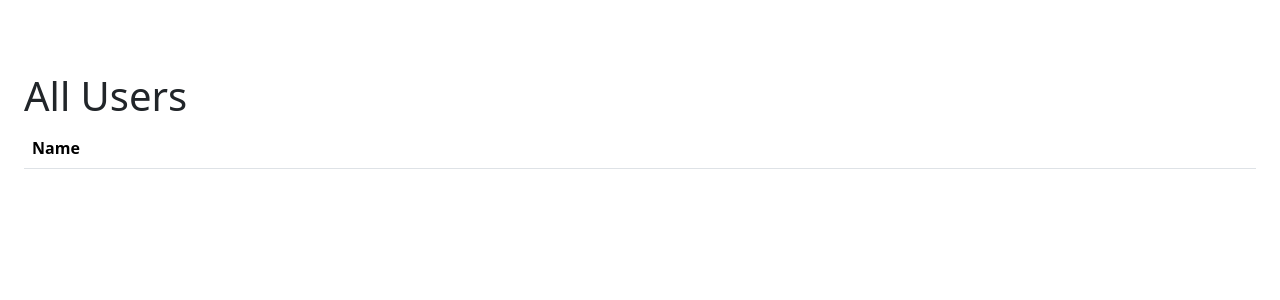
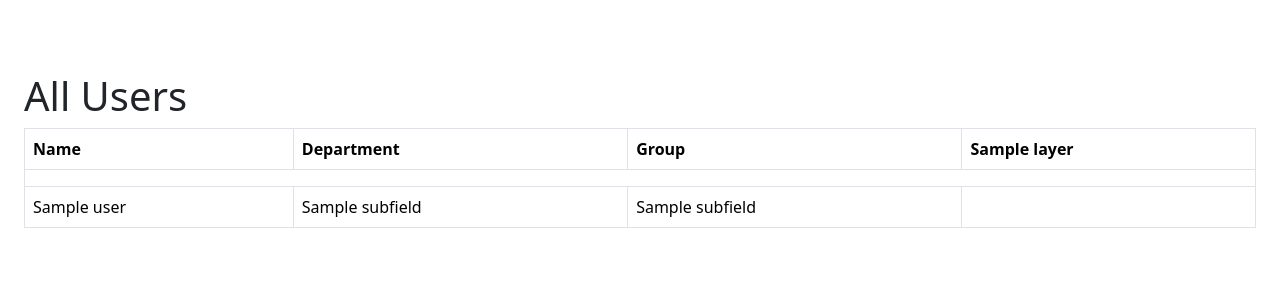
Before and after one commit to plainxjane/Access-Control-Interface, a Flask app: template templates/users.html in a window 1280 px wide. Shown: the part 56-356 px from the top of the page. Run offline with Flask 3, Linux system fonts and the light colour scheme; the template is opened without the code that fills it: most values are stand-ins (such as "Sample title", 1, 10 or a date in 2020); lists and menus that the app fills with data are empty; parts of the project's set-up code (start-up, migrations or seed data) failed here and were passed over.

Commit message:
users access to layers

```diff
--- a/main.py
+++ b/main.py
@@ -38,7 +38,6 @@ def login():
 def add_layer():
     add_layer_form = AddLayerForm()
 
-
     if request.method == 'POST' and add_layer_form.validate_on_submit():
         # process the form data
         name = add_layer_form.name.data
@@ -73,12 +72,12 @@ def add_layer():
 
 
 @app.route('/layers')
-def layers():
+def all_layers():
     db = get_db()
     cursor = db.cursor()
     cursor.execute('SELECT * FROM layers')
     rows = cursor.fetchall()
-    print(rows)
+
     return render_template('layers.html', rows=rows)
 
 
@@ -86,38 +85,76 @@ def layers():
 def add_user():
     add_user_form = AddUserForm()
 
-    # query layers in database
-    db = get_db()
-    cursor = db.cursor()
-    query = ' SELECT id, name FROM layers '
-    cursor.execute(query)
-    layers = cursor.fetchall()
-
-    # populate the form choices with the layers in database
-    add_user_form.editor.choices = [str(layer[1]) for layer in layers ]
-    add_user_form.viewer.choices = [str(layer[1]) for layer in layers ]
-    add_user_form.download_attachments.choices = [str(layer[1]) for layer in layers ]
-
     if request.method == 'POST' and add_user_form.validate_on_submit():
         name = add_user_form.name.data
+        departments = add_user_form.department.data
+        groups = add_user_form.groups.data
         editor = add_user_form.editor.data
         viewer = add_user_form.viewer.data
         download_attachments = add_user_form.download_attachments.data
 
-        return redirect(url_for('layers'))
+        # convert lists into comma-separated strings
+        department_string = ', '.join(departments)
+        group_string = ', '.join(groups)
+        editor_string = ', '.join(editor)
+        viewer_string = ', '.join(viewer)
+        download_attachments_string = ', '.join(download_attachments)
+
+        # insert into SQLite database
+        try:
+            conn = sqlite3.connect(DATABASE)
+            cursor = conn.cursor()
+
+            cursor.execute('''
+                    INSERT INTO users (name, department, groups, editor, viewer, download_attachments )
+                    VALUES (?, ?, ?, ?, ?, ?)
+                    ''', (name, department_string, group_string, editor_string, viewer_string, download_attachments_string))
+
+            conn.commit()
+            conn.close()
+
+            print("User added successfully!")
+            return redirect(url_for('users'))
+
+        except sqlite3.Error as e:
+            print(f"An error: {e}")
 
     else:
         return render_template('add_user.html', form=add_user_form)
 
 
 @app.route('/update_user', methods=['POST', 'GET'])
-def update_user():
+def update_user(id):
     pass
 
 
-@app.route('/user_management')
-def users():
-    return render_template('users.html')
+@app.route('/users')
+def all_users():
+    db = get_db()
+    cursor = db.cursor()
+
+    #fetch users
+    cursor.execute('SELECT * FROM users')
+    users = cursor.fetchall()
+
+    # fetch layers
+    cursor.execute('SELECT name FROM layers')
+    layers = [row[0] for row in cursor.fetchall()]
+
+    # split user fields before passing to template
+    split_users = []
+    for user in users:
+        split_users.append({
+            'name': user[1],
+            'department': user[2].split(', '),
+            'groups': user[3].split(', '),
+            'editor': user[4].split(', '),
+            'viewer': user[5].split(', '),
+            'download_attachments': user[6].split(', '),
+        })
+
+
+    return render_template('users.html', users=split_users, layers=layers)
 
 
 @app.route('/database')
--- a/models/Forms.py
+++ b/models/Forms.py
@@ -43,20 +43,25 @@ class AddLayerForm(FlaskForm):
 
 
 class AddUserForm(FlaskForm):
+    # dynamically populate choices for Departments & Groups
+    departments = fetch_choices('departments')
+    groups = fetch_choices('groups')
+    layers = fetch_choices('layers')
+
     name = StringField('Name')
-    department = SelectMultipleField("Choose user's department", choices=[],
+    department = SelectMultipleField("Choose user's department", choices=departments,
                                      widget=ListWidget(prefix_label=False),
                                      option_widget=CheckboxInput())
-    group = SelectMultipleField("Choose user's group", choices=[],
+    groups = SelectMultipleField("Choose user's group", choices=groups,
                                 widget=ListWidget(prefix_label=False),
                                 option_widget=CheckboxInput())
-    editor = SelectMultipleField('Editor', choices=[],
+    editor = SelectMultipleField('Editor', choices=layers,
                                  widget=ListWidget(prefix_label=False),
                                  option_widget=CheckboxInput(), )
-    viewer = SelectMultipleField('Viewer', choices=[],
+    viewer = SelectMultipleField('Viewer', choices=layers,
                                  widget=ListWidget(prefix_label=False),
                                  option_widget=CheckboxInput(), )
-    download_attachments = SelectMultipleField('Download Attachments', choices=[],
+    download_attachments = SelectMultipleField('Download Attachments', choices=layers,
                                                widget=ListWidget(prefix_label=False),
                                                option_widget=CheckboxInput(), )
     submit = SubmitField('Submit')
--- a/templates/users.html
+++ b/templates/users.html
@@ -13,13 +13,63 @@
     </div>
     <div class="row mt-4>">
         <div class="col">
-            <table class="table" id="users-table">
+            <table class="table table-bordered" id="users-table">
                 <thead>
                 <tr>
                     <th>Name</th>
-                    <th></th>
+                    <th>Department</th>
+                    <th>Group</th>
+                    {% for layer in layers %}
+                    <th> {{ layer }} </th>
+                    {% endfor %}
                 </tr>
                 </thead>
+                <tbody>
+                <tr class="empty-row">
+                    <td colspan="{{ layers | length + 3 }}"></td>
+                </tr>
+                {% for user in users %}
+                <tr>
+                    <!-- Name -->
+                    <td> {{ user.name }}</td>
+                    <!-- Department -->
+                    <td>
+                        {% for dept in user.department %}
+                        {{ dept }} <br>
+                            {% endfor %}
+                        </td>
+                        <!-- Group -->
+                        <td>
+                            {% for grp in user.groups %}
+                            {{ grp }} <br>
+                            {% endfor %}
+                        </td>
+
+                        <!--Permissions for each Layer -->
+                        {% for layer in layers %}
+                        <td>
+                            {% set permissions= [] %}
+
+                            {% if layer in user.editor %}
+                            {% set permissions = permissions + ['E'] %}
+                            {% endif %}
+                            {% if layer in user.viewer %}
+                            {% set permissions = permissions + ['V'] %}
+                            {% endif %}
+                            {% if layer in user.download_attachments %}
+                            {% set permissions = permissions + ['D'] %}
+                            {% endif %}
+
+                            {% if permissions %}
+                            {{ permissions | join(' + ') }}
+                            {% else %}
+                            &nbsp;
+                            {% endif %}
+                        </td>
+                    {% endfor %}
+                    </tr>
+                {% endfor %}
+                </tbody>
             </table>
         </div>
     </div>
```
Also changed, not shown: database.py (+12 -0 lines), templates/add_user.html (+73 -0 lines), static/styles.css (line endings or trailing spaces).
